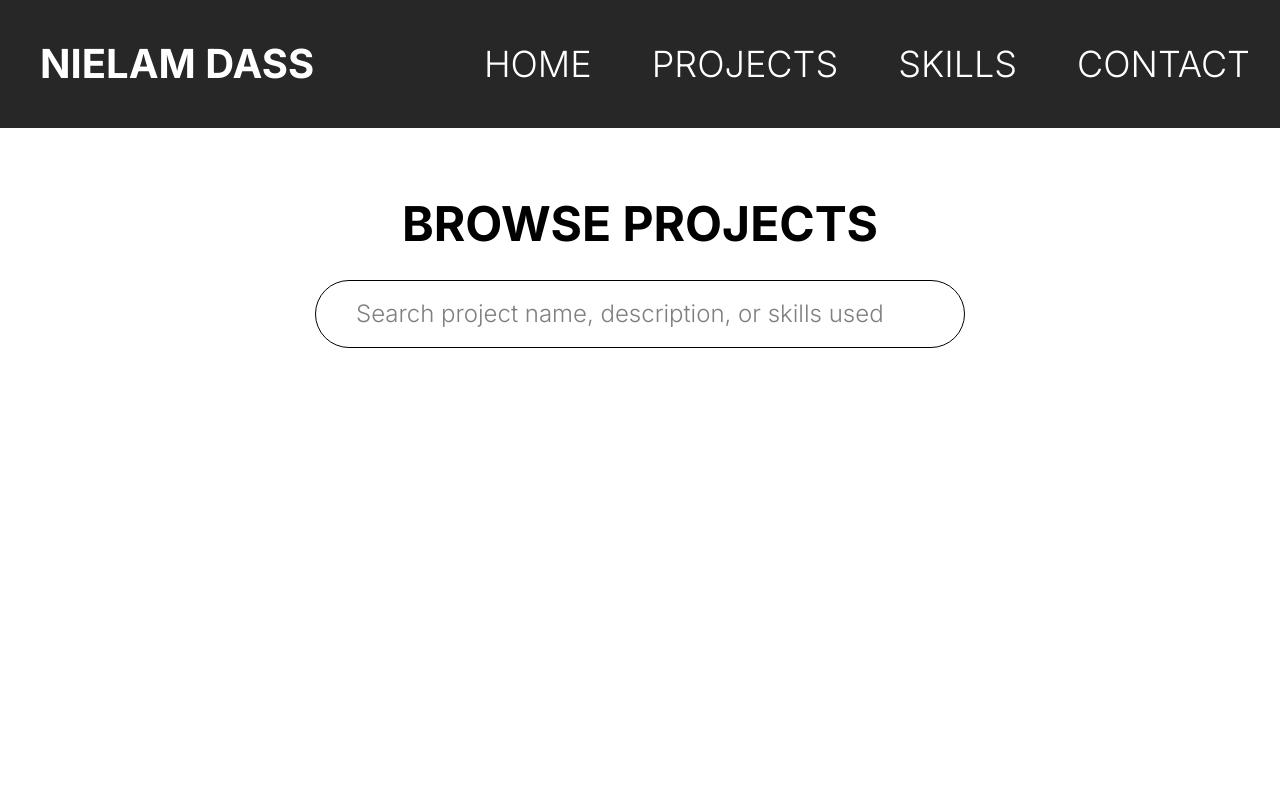
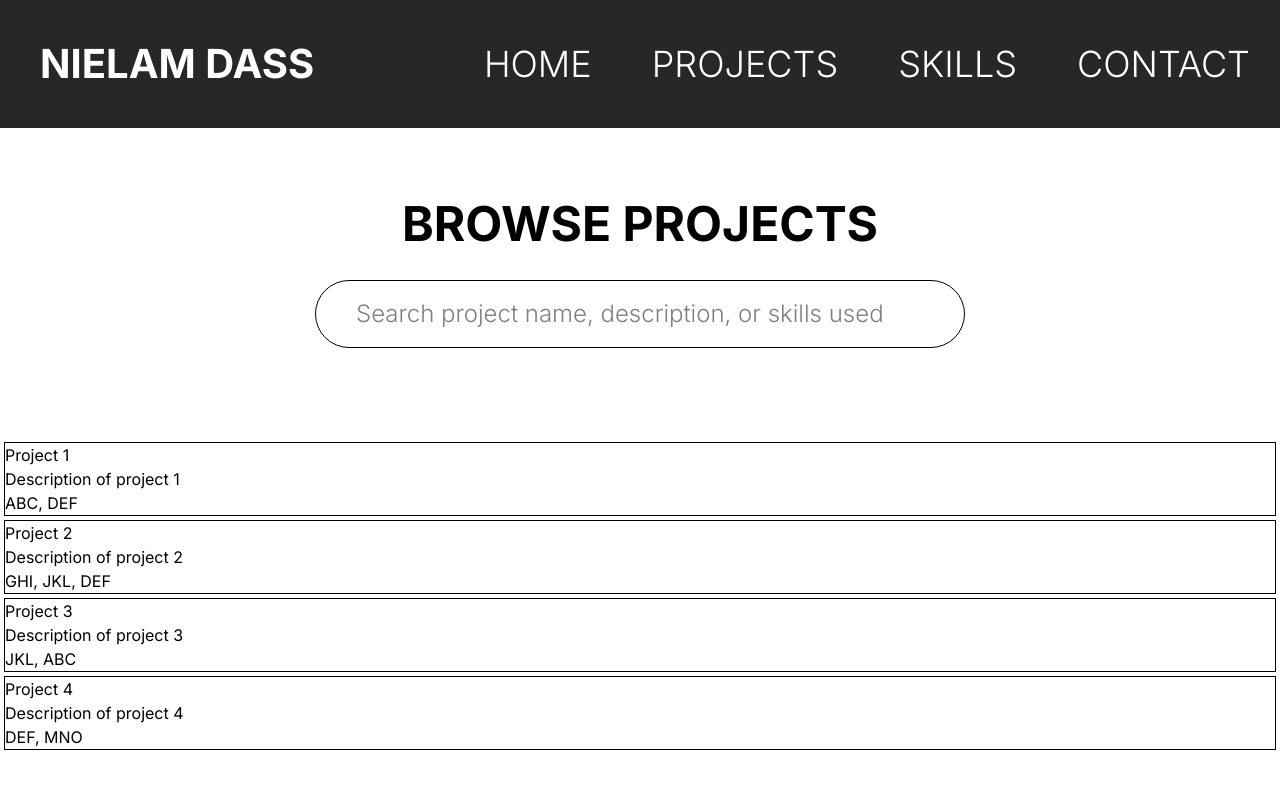
Before and after one commit to Nielam-Dass/nielam-dass.github.io, a React (Vite) app in the folder portfolio-site/: page /#/projects in a window 1280 px wide. Shown: the top 788 px of the page. Built offline with nearby package versions, Linux system fonts and the light colour scheme.

Commit message:
Created ProjectSearchResults and ProjectCard components

```diff
--- /dev/null
+++ b/portfolio-site/src/pages/projects/ProjectCard.tsx
@@ -0,0 +1,25 @@
+import type { JSX } from "react";
+
+
+export interface Project {
+    projectName: string;
+    projectDescription: string;
+    skillsUsed: string[];
+    projectImageSrc?: string;
+}
+
+interface ProjectCardProps {
+    project: Project;
+}
+
+function ProjectCard(props: ProjectCardProps): JSX.Element {
+    return (
+        <div className="border-1 m-1">
+            <div>{props.project.projectName}</div>
+            <div>{props.project.projectDescription}</div>
+            <div>{props.project.skillsUsed.join(", ")}</div>
+        </div>
+    );
+}
+
+export default ProjectCard;
--- /dev/null
+++ b/portfolio-site/src/pages/projects/ProjectSearchResults.tsx
@@ -0,0 +1,21 @@
+import type { JSX } from "react";
+import ProjectCard, { type Project } from "./ProjectCard";
+
+
+interface ProjectSearchResultsProps {
+    projectList: Project[];
+}
+
+function ProjectSearchResults(props: ProjectSearchResultsProps): JSX.Element {
+    return (
+        <div>
+            {props.projectList.map((project, index): JSX.Element => {
+                return (
+                    <ProjectCard project={project} key={index}/>
+                );
+            })}
+        </div>
+    );
+}
+
+export default ProjectSearchResults;
--- a/portfolio-site/src/pages/projects/ProjectsPage.tsx
+++ b/portfolio-site/src/pages/projects/ProjectsPage.tsx
@@ -1,10 +1,36 @@
 import type { JSX } from "react";
 import ProjectSearchBar from "./ProjectSearchBar";
+import ProjectSearchResults from "./ProjectSearchResults";
 
 
 function ProjectsPage(): JSX.Element {
+    const exampleProjectList = [
+        {
+            projectName: "Project 1",
+            projectDescription: "Description of project 1",
+            skillsUsed: ["ABC", "DEF"]
+        },
+        {
+            projectName: "Project 2",
+            projectDescription: "Description of project 2",
+            skillsUsed: ["GHI", "JKL", "DEF"]
+        },
+        {
+            projectName: "Project 3",
+            projectDescription: "Description of project 3",
+            skillsUsed: ["JKL", "ABC"]
+        },
+        {
+            projectName: "Project 4",
+            projectDescription: "Description of project 4",
+            skillsUsed: ["DEF", "MNO"]
+        }
+    ];
     return (
-        <ProjectSearchBar/>
+        <div className="flex flex-col gap-[50px] pb-[20px]">
+            <ProjectSearchBar/>
+            <ProjectSearchResults projectList={exampleProjectList}/>
+        </div>
     );
 }
 
```
